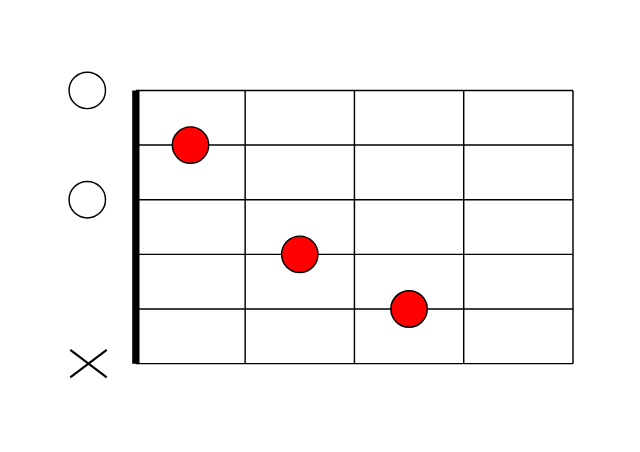
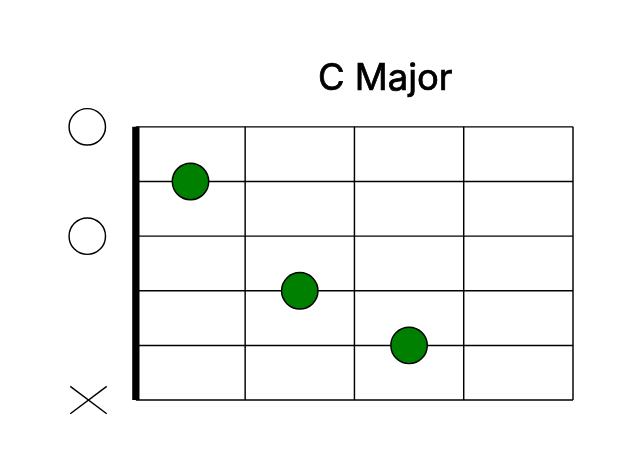
Before and after one commit to fedragon/guitar-practice, a Next.js app: page / in a window 1280 px wide. Shown: the top 452 px of the page, without its empty margins (271-911 px from the left). Built offline with nearby package versions, Linux system fonts and the light colour scheme.

Commit message:
Use type instead of tuple

```diff
--- a/components/guitar.tsx
+++ b/components/guitar.tsx
@@ -1,11 +1,18 @@
 export default function Guitar({
   chord
 }: {
-  chord: [number, number, boolean][]
+  chord: {
+    name: string,
+    strings: {
+      gstring: number,
+      fret: number,
+      strum?: boolean
+    }[]
+  }
 }) {
   let base = 75
   let xoff = base + 25
-  let yoff = 50
+  let yoff = xoff
   let width = base * 8
   let height = base * 5
 
@@ -28,24 +35,24 @@ export default function Guitar({
       <line x1={xoff} y1={yoff + base * 4} x2={xoff + width} y2={yoff + base * 4} stroke={"black"} strokeWidth={2} />
       <line x1={xoff} y1={yoff + height} x2={xoff + width} y2={yoff + height} stroke={"black"} strokeWidth={2} />
 
-      {chord.map(function (row: [number, number, boolean]) {
-        const [fret, str, strum] = row
+      <text x={xoff / 2 + width / 2} y={yoff / 2} fontSize={50} stroke={"black"} fill={"black"}>{chord.name}</text>
 
-        let gstring = str - 1
+      {chord.strings.map(function (row: { gstring: number, fret: number, strum?: boolean }) {
+        let gstring = row.gstring - 1
 
-        if (strum) {
+        if (row.strum ?? true) {
           let cx = xoff / 3
           let cy = yoff + base * gstring
           let radius = base / 3
-          let fill = "red"
+          let fill = "green"
 
-          if (fret == 0) {
+          if (row.fret == 0) {
             fill = "white"
             radius = base / 3
-          } else if (fret == 1) {
+          } else if (row.fret == 1) {
             cx = xoff + base
-          } else if (fret > 1) {
-            cx = xoff + base * (fret + 1) + base * (fret - 2)
+          } else if (row.fret > 1) {
+            cx = xoff + base * (row.fret + 1) + base * (row.fret - 2)
           }
 
           return (<circle cx={cx} cy={cy} r={radius} stroke={"black"} strokeWidth={2} fill={fill} />)
@@ -53,11 +60,12 @@ export default function Guitar({
           let x = base / 1.5
           let y1 = yoff + base * gstring * 1.05
           let y2 = yoff + base * gstring * 0.95
+          let off = 10
 
           return (
             [
-              <line x1={10} y1={y1} x2={x + 10} y2={y2} stroke={"black"} strokeWidth={3} />,
-              <line x1={x + 10} y1={y1} x2={10} y2={y2} stroke={"black"} strokeWidth={3} />
+              <line x1={off} y1={y1} x2={x + off} y2={y2} stroke={"black"} strokeWidth={2} />,
+              <line x1={x + off} y1={y1} x2={off} y2={y2} stroke={"black"} strokeWidth={2} />
             ]
           )
         }
--- a/pages/index.tsx
+++ b/pages/index.tsx
@@ -4,14 +4,17 @@ import Layout from '../components/layout'
 export default function Home() {
   return (
     <Layout home>
-      <Guitar chord={[
-        [0, 1, true],
-        [1, 2, true],
-        [2, 4, true],
-        [3, 5, true],
-        [0, 3, true],
-        [0, 6, false]
-      ]} />
+      <Guitar chord={{
+        name: "C Major",
+        strings: [
+          { gstring: 1, fret: 0 },
+          { gstring: 2, fret: 1 },
+          { gstring: 3, fret: 0 },
+          { gstring: 4, fret: 2 },
+          { gstring: 5, fret: 3 },
+          { gstring: 6, fret: 0, strum: false }
+        ],
+      }} />
     </Layout>
   )
 }
```
